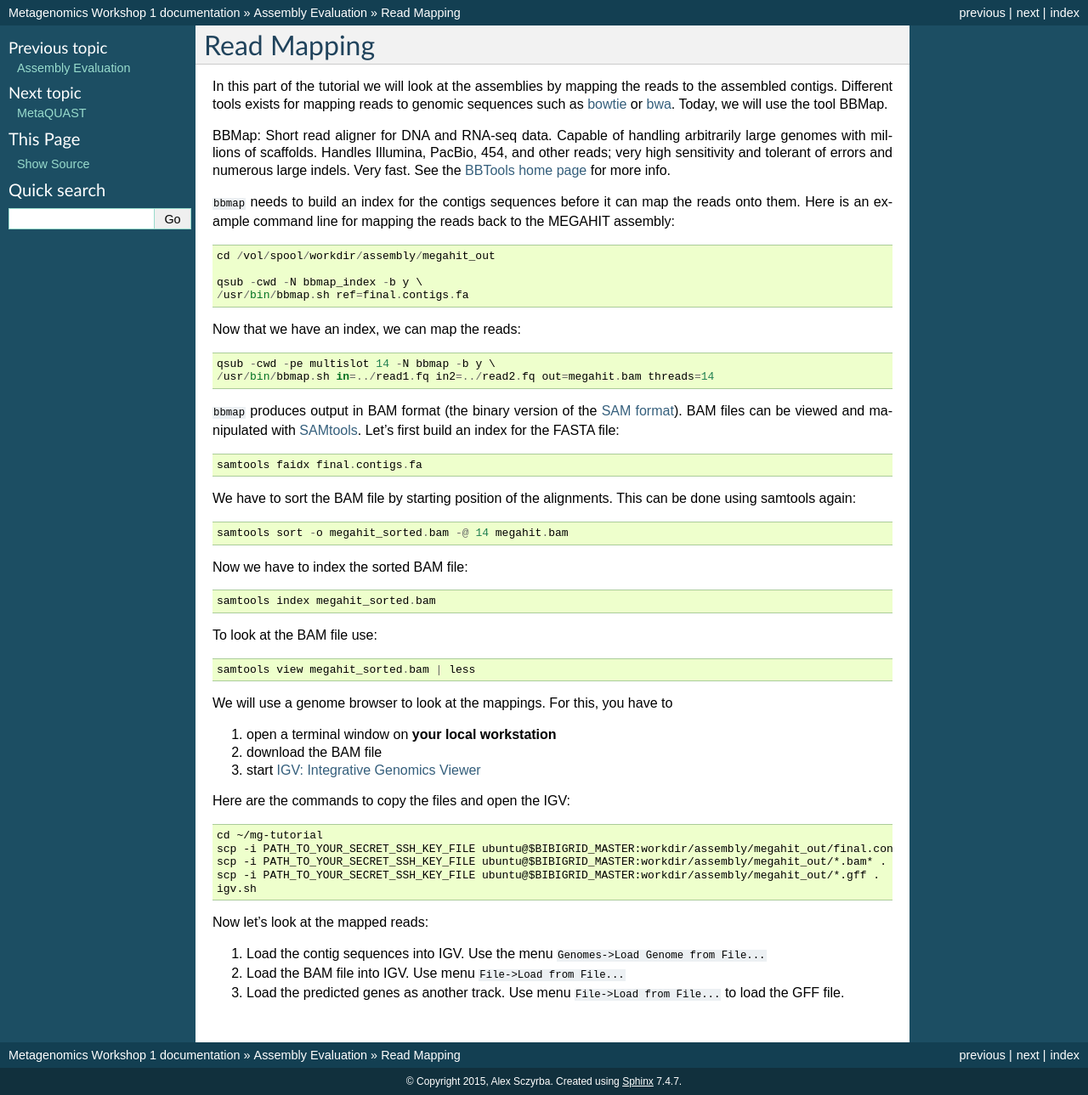
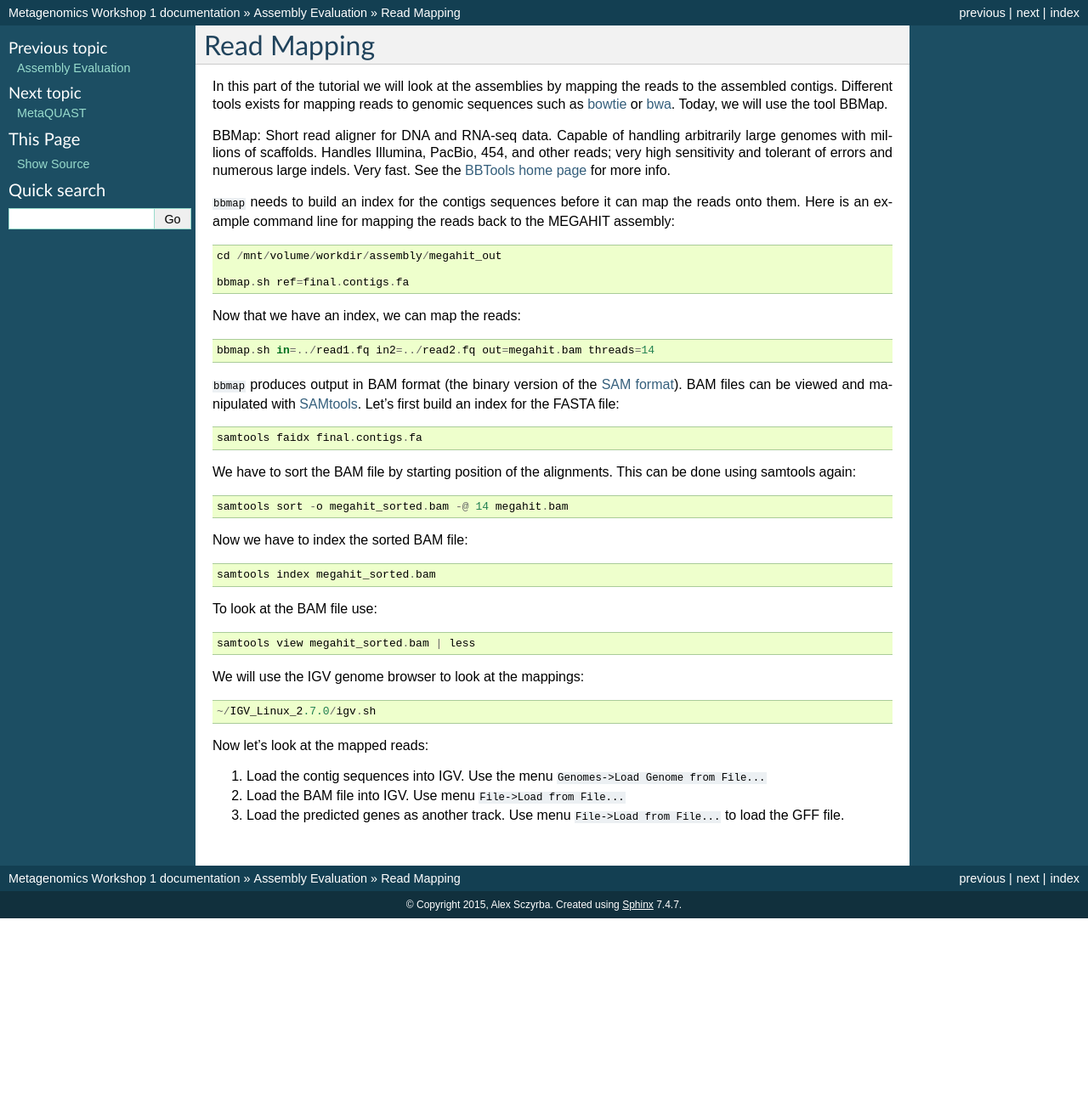
Before and after one commit to metagenomics/metagenomics-workshop, a Sphinx documentation site: the page built from docs/evaluation/mapping.rst, in a window 1280 px wide. Shown: the whole page at 85% size. Built offline with Sphinx 7.4.7, drawn with Linux system fonts in a browser that asks for light colours; after the commit the page ends 1081 px from its top, so only the background shows below that.

Commit message:
changed paths

```diff
--- a/docs/evaluation/mapping.rst
+++ b/docs/evaluation/mapping.rst
@@ -20,15 +20,13 @@ info.
 can map the reads onto them. Here is an example command line for
 mapping the reads back to the MEGAHIT assembly::
 
-  cd /vol/spool/workdir/assembly/megahit_out
+  cd /mnt/volume/workdir/assembly/megahit_out
 
-  qsub -cwd -N bbmap_index -b y \
-  /usr/bin/bbmap.sh ref=final.contigs.fa
+  bbmap.sh ref=final.contigs.fa
 
 Now that we have an index, we can map the reads::
 
-  qsub -cwd -pe multislot 14 -N bbmap -b y \
-  /usr/bin/bbmap.sh in=../read1.fq in2=../read2.fq out=megahit.bam threads=14
+  bbmap.sh in=../read1.fq in2=../read2.fq out=megahit.bam threads=14
 
 ``bbmap`` produces output in BAM format (the binary version of the `SAM format
 <http://samtools.github.io/hts-specs/SAMv1.pdf>`_). BAM files can be viewed and manipulated with `SAMtools <http://www.htslib.org/>`_. Let's first build an index for the FASTA file::
@@ -47,20 +45,9 @@ To look at the BAM file use::
 
   samtools view megahit_sorted.bam | less
 
-We will use a genome browser to look at the mappings. For this, you
-have to
+We will use the IGV genome browser to look at the mappings::
 
-1. open a terminal window on **your local workstation**
-2. download the BAM file
-3. start `IGV: Integrative Genomics Viewer <http://www.broadinstitute.org/igv/>`_
-
-Here are the commands to copy the files and open the IGV::
-
-  cd ~/mg-tutorial
-  scp -i PATH_TO_YOUR_SECRET_SSH_KEY_FILE ubuntu@$BIBIGRID_MASTER:workdir/assembly/megahit_out/final.contigs.fa* .
-  scp -i PATH_TO_YOUR_SECRET_SSH_KEY_FILE ubuntu@$BIBIGRID_MASTER:workdir/assembly/megahit_out/*.bam* .
-  scp -i PATH_TO_YOUR_SECRET_SSH_KEY_FILE ubuntu@$BIBIGRID_MASTER:workdir/assembly/megahit_out/*.gff .
-  igv.sh
+  ~/IGV_Linux_2.7.0/igv.sh
 
 Now let's look at the mapped reads:
 
```
